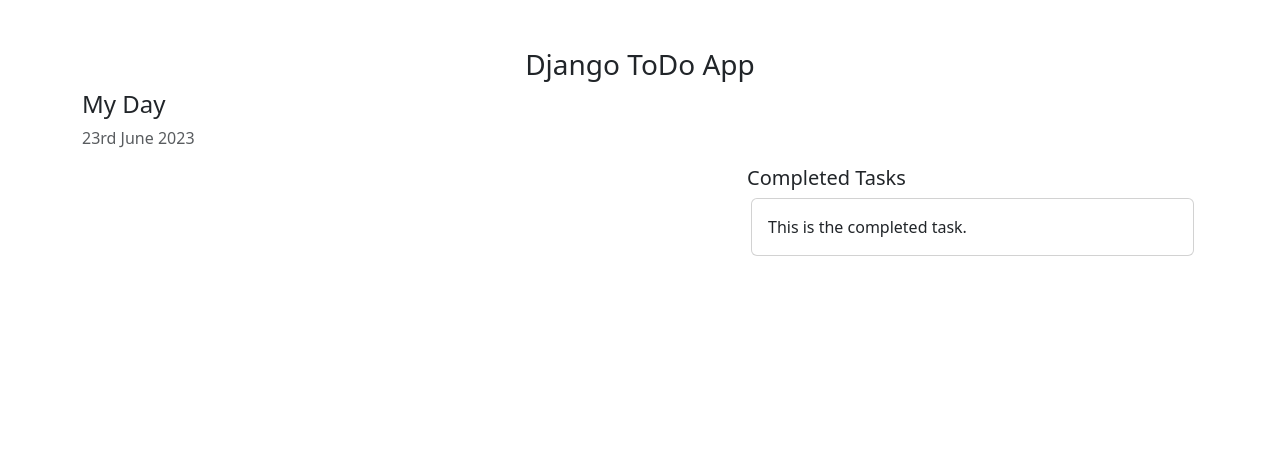
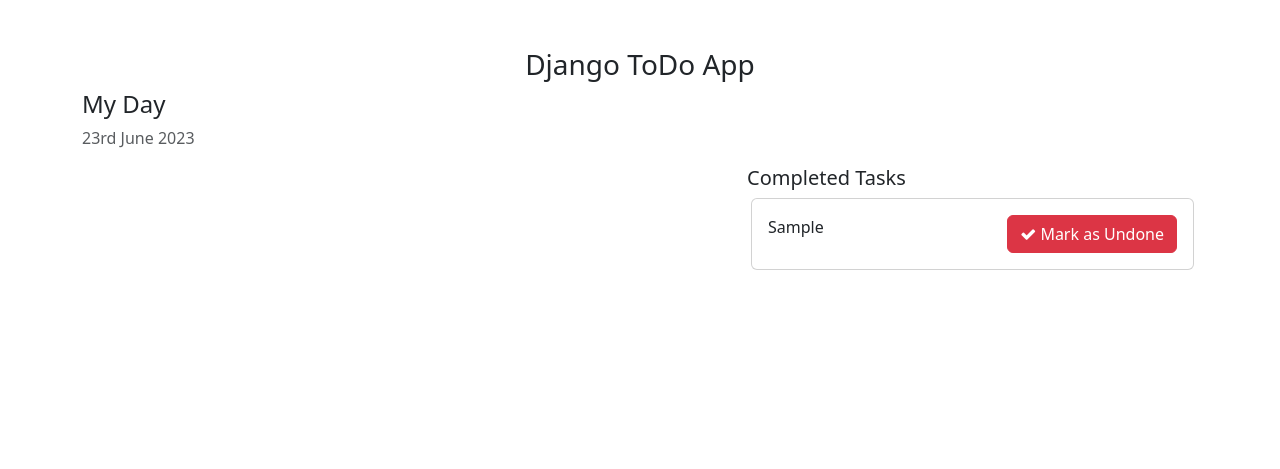
Before and after one commit to Hoang-Phuc-Tran/Todo_App, a Django app: page / in a window 1280 px wide. Shown: the top 469 px of the page. Run offline with Django 4.2, Linux system fonts and the light colour scheme; tables that the repository leaves empty hold one stand-in row (values such as "Sample post").

Commit message:
mark as undone

```diff
--- a/templates/home.html
+++ b/templates/home.html
@@ -31,8 +31,8 @@
                     <div class="card-body">
                         {{ task.task }}
                         <span style="position: relative; float: right;">
-                            <a class="btn btn-success"><i class="fa fa-check"></i> Mark as Done</a>
-                            <a class="btn btn-danger"><i class="fa fa-trash"></i></a>
+                            <a href="{% url 'mark_as_done' task.pk %}" class="btn btn-success"><i class="fa fa-check"></i> Mark as Done</a>
+                            <a href="{% url 'deleteTask' task.pk %}" class="btn btn-danger"><i class="fa fa-trash"></i></a>
                             <a class="btn btn-primary"><i class="fa fa-pencil"></i></a>
                         </span>
                     </div>
@@ -42,17 +42,22 @@
             <div class="col-md-5 col-lg-5">
                 <h5>Completed Tasks</h5>
                 <!-- List of all the tasks that have completed -->
+                {% for task in completed_tasks %}
                 <div class="card m-1">
                     <div class="card-body">
-                        This is the completed task.
+                        {{ task.task }}
+                        <span style="position: relative; float: right;">
+                            <a class="btn btn-danger"><i class="fa fa-check"></i> Mark as Undone</a>
+                        </span>
                     </div>
                 </div>
+                {% endfor %}
             </div>
         </div>
         <div class="row">
             <div class="col-md-6 col-lg-6 p-0" style="position: absolute; bottom: 50px;">
                 <!-- To Do Form -->
-                <form action="{% url 'addTask' %}" method="post" >
+                <form action="{% url 'addTask' %}" method="POST" >
                     {% csrf_token %}
                     <div class="form-group">
                         <span style="display: flex;">
--- a/todo/urls.py
+++ b/todo/urls.py
@@ -3,4 +3,6 @@ from . import views
 
 urlpatterns = [
     path('addTask/', views.addTask, name='addTask'),
+    path('mark_as_done/<int:pk>', views.mark_as_done, name='mark_as_done'),
+    path('deleteTask/<int:pk>', views.deleteTask, name='deleteTask'),
 ]
--- a/todo_main/views.py
+++ b/todo_main/views.py
@@ -2,8 +2,12 @@ from django.shortcuts import render
 from todo.models import Task
 
 def home(request):
-    tasks = Task.objects.filter(is_completed = False)
+    tasks = Task.objects.filter(is_completed = False).order_by('-updated_at')
+
+    completed_tasks = Task.objects.filter(is_completed = True)
+
     context = {
         'tasks': tasks,
+        'completed_tasks': completed_tasks,
     }
     return render(request,'home.html', context)
```
Also changed, not shown: todo/views.py (+19 -2 lines).
